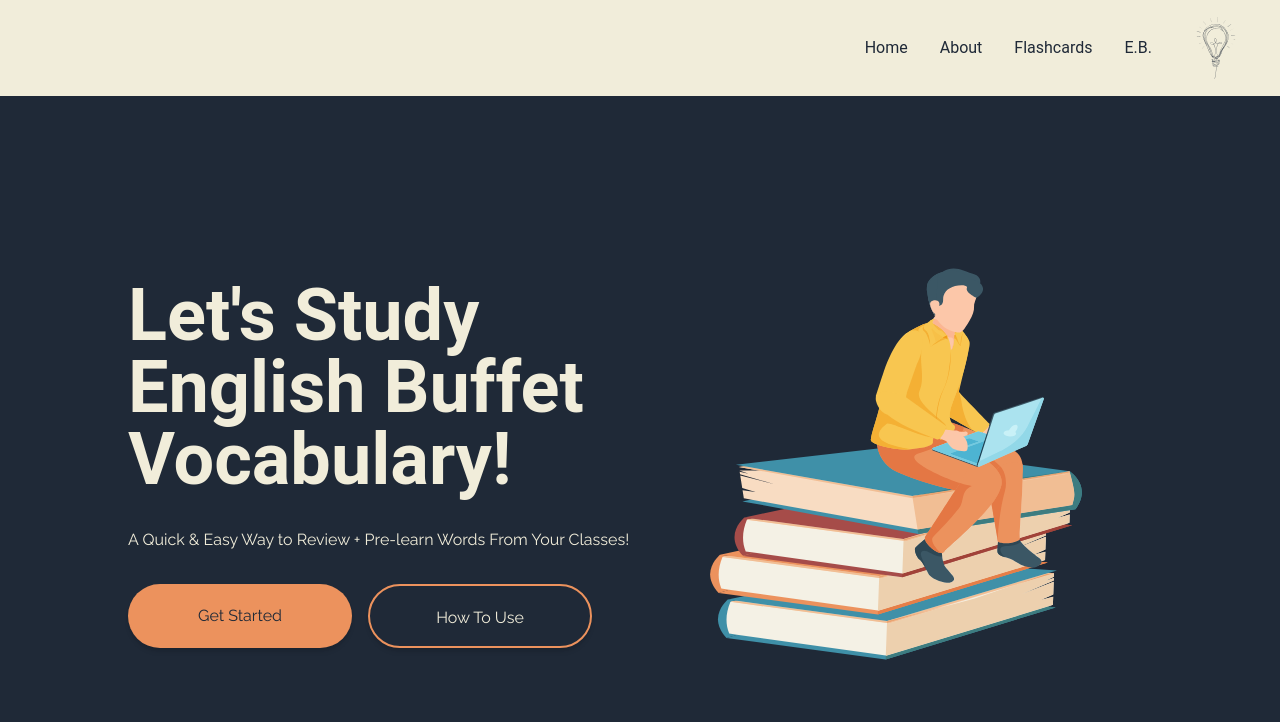
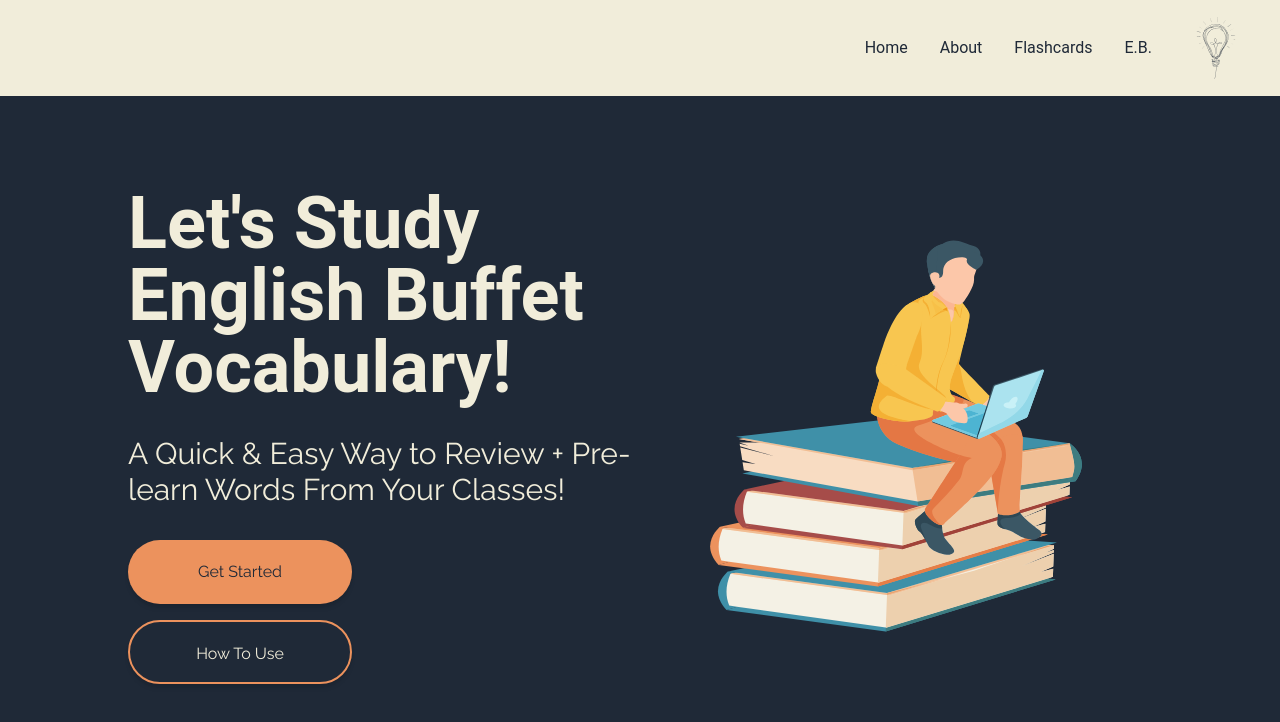
Before and after one commit to Edward-Stalley/Flashcard-App-2022-Version-2.0, a Next.js app in the folder client/: page / in a window 1280 px wide. Shown: the top 722 px of the page. Built offline with nearby package versions, Linux system fonts and the light colour scheme.

Commit message:
Responsive CSS

```diff
--- a/client/pages/ClassSelector/[yearId]/[weekId]/index.tsx
+++ b/client/pages/ClassSelector/[yearId]/[weekId]/index.tsx
@@ -28,8 +28,7 @@ function ProductDetail() {
       <div>
         <Navbar />
         <Header pageHeader="Select Class" subHeader={""} />
-        <div className="flex items-center  justify-between dark:bg-bd-1 "></div>
-        <div className=" flex  bg-bl-1 gap-4  h-screen items-center p-5 flex-col dark:bg-bd-1  ">{classList}</div>
+        <div className=" flex  h-screen bg-bl-1 gap-4 items-center p-5 flex-col dark:bg-bd-1  ">{classList}</div>
       </div>
     </div>
   );
--- a/client/pages/ClassSelector/[yearId]/index.tsx
+++ b/client/pages/ClassSelector/[yearId]/index.tsx
@@ -23,10 +23,12 @@ function ProductDetail() {
 
   return (
     <>
-      <div className="dark:bg-gray-800 bg-bl-1 text-bd-1 dark:text-bl-1 grid  ">
-        <Navbar />
-        <Header pageHeader="Select Week" subHeader={""} />
-        <div className=" h-screen p-5 gap-4 flex justify-center col-span-full dark:bg-bd-1 bg-bl-1 ">{weekList}</div>
+      <div className="dark:bg-gray-800  bg-bl-1 text-bd-1 dark:text-bl-1 grid  ">
+        <div>
+          <Navbar />
+          <Header pageHeader="Select Week" subHeader={""} />
+        </div>
+        <div className=" p-5 gap-4 flex h-screen justify-center col-span-full dark:bg-bd-1 bg-bl-1 ">{weekList}</div>
       </div>
     </>
   );
--- a/client/pages/index.tsx
+++ b/client/pages/index.tsx
@@ -7,19 +7,19 @@ import Button from "../Components/Button";
 export default function landingPage() {
   return (
     <>
-      <div className="dark:bg-gray-800 bg-bl-1 text-bd-1 dark:text-bl-1  h-screen relative grid   ">
+      <div className="dark:bg-gray-800 bg-bl-1 text-bd-1 dark:text-bl-1  h-screen relative  flex-col    ">
         <div>
           <Navbar />
         </div>
         {/* <div className="   dark:bg-bd-1  bg-bl-1 flex justify-end bg-blue-200  "> */}
         {/* </div> */}
-        <div className=" grid mobile:grid-cols-1 sm:grid-cols-1  xl:grid-cols-2 md:grid-cols-2 p-16 px-32 items-center justify-center dark:bg-bd-1 bg-bl-1 w-fit mobile:p-10 mobile:pt-16  ">
+        <div className=" mt-5 grid mobile:grid-cols-1 sm:grid-cols-1  xl:grid-cols-2 md:grid-cols-2 p-16 px-32 items-center justify-center dark:bg-bd-1 bg-bl-1 w-fit mobile:p-10 mobile:pt-16  ">
           <div className="flex flex-col gap-8 mobile:gap-8 ">
-            <h1 className="font-roboto w-fit  text-5xl sm:text-3xl md:text-7xl xl:text-7xl font-bold  mobile:text-4xl  ">
+            <h1 className="flex font-roboto w-fit   mobile:text-4xl  sm:text-5xl md:text-6xl xl:text-7xl font-bold  ">
               Let&apos;s Study English Buffet Vocabulary!
             </h1>
-            <h4 className=" ">A Quick & Easy Way to Review + Pre-learn Words From Your Classes!</h4>
-            <div className="flex gap-4 mobile:flex-col">
+            <h4 className="xl:text-3xl">A Quick & Easy Way to Review + Pre-learn Words From Your Classes!</h4>
+            <div className="flex gap-4 sm:flex-col mobile:flex-col">
               <Link href={"/ClassSelector/2023"}>
                 <button className=" focus:border-none nav_button bg-but-d hover:bg-but-d hover:text-bd-1  w-56 h-16 rounded-full  text-bd-1">
                   Get Started
@@ -30,8 +30,9 @@ export default function landingPage() {
               </Link>
             </div>
           </div>
-          <div className="flex justify-end items-center">
-            <div className="w-full h-full">
+          {/* <div className="flex justify-end items-center"> */}
+          <div>
+            <div className="">
               <ManOnBooks />
             </div>
           </div>
```
